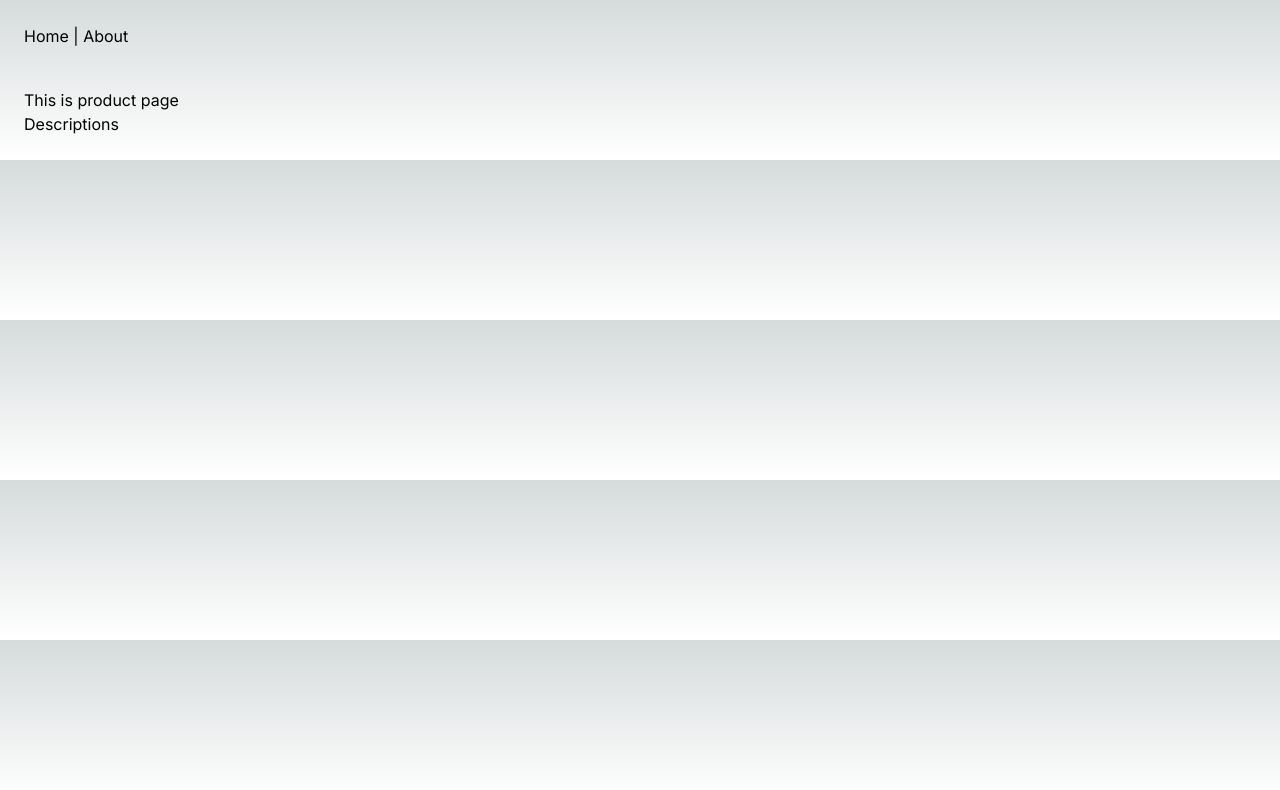
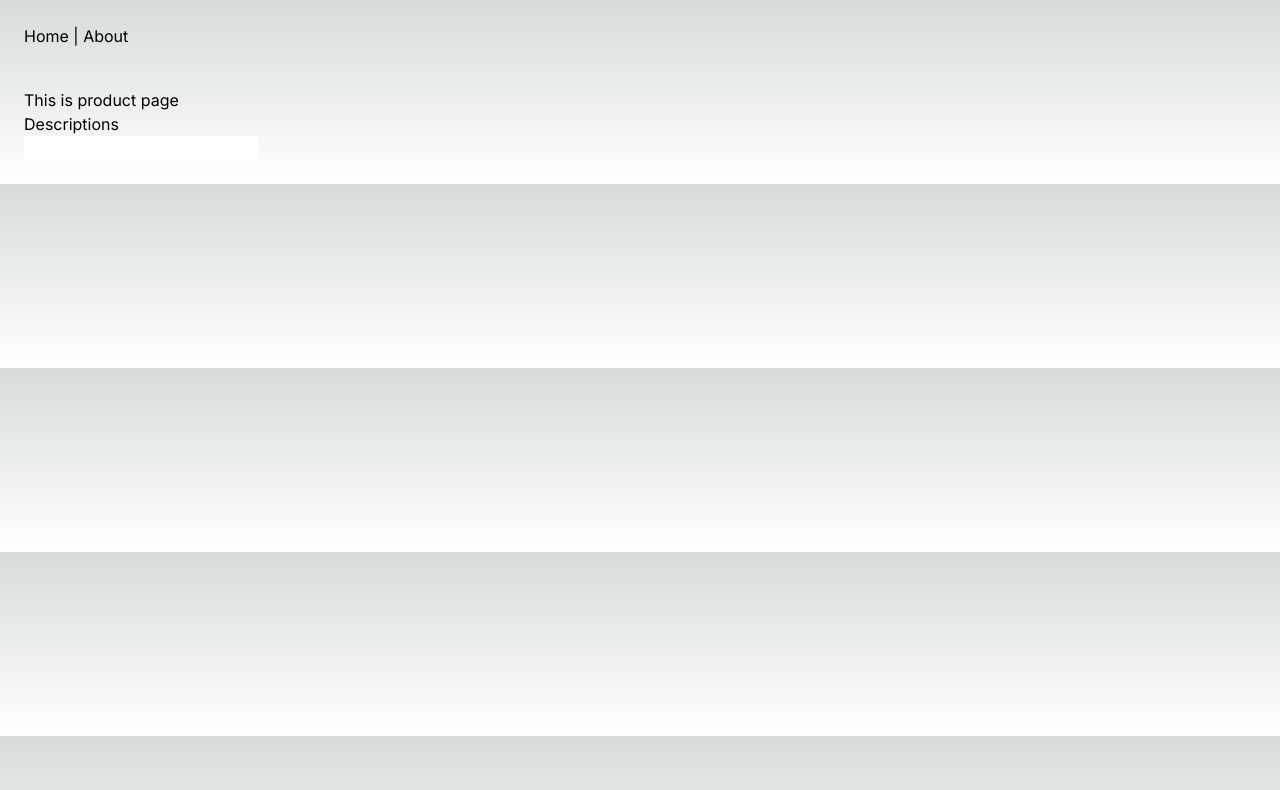
Before and after one commit to uzzal71/nextjs-basic, a Next.js app: page /product in a window 1280 px wide. Shown: the top 790 px of the page. Built offline with nearby package versions, Linux system fonts and the light colour scheme.

Commit message:
page brack

```diff
--- a/app/product/page.js
+++ b/app/product/page.js
@@ -8,7 +8,9 @@ export default function Contact() {
         <p>
             Descriptions
         </p>
-        <form></form>
+        <form>
+            <input />
+        </form>
         </main>
     );
 }
```
